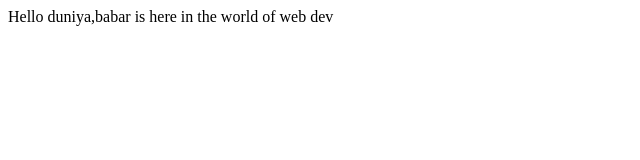
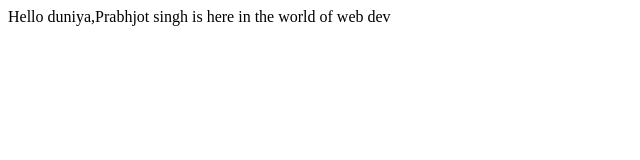
Before and after one commit to Prabhjotsingh1509/MERN-mastery-journey, a plain HTML site: page DAY1/1stcode.html in a window 1280 px wide. Shown: the full height of the page, 0-640 px from the left. Drawn offline with Linux system fonts and the light colour scheme.

Commit message:
1st code html

```diff
--- a/DAY1/1stcode.html
+++ b/DAY1/1stcode.html
@@ -4,6 +4,6 @@
     <title>1stproject</title>
 </head>
 <body>
-   Hello duniya,babar is here in the world of web dev
+   Hello duniya,Prabhjot singh is here in the world of web dev
 </body>
 </html>
```
